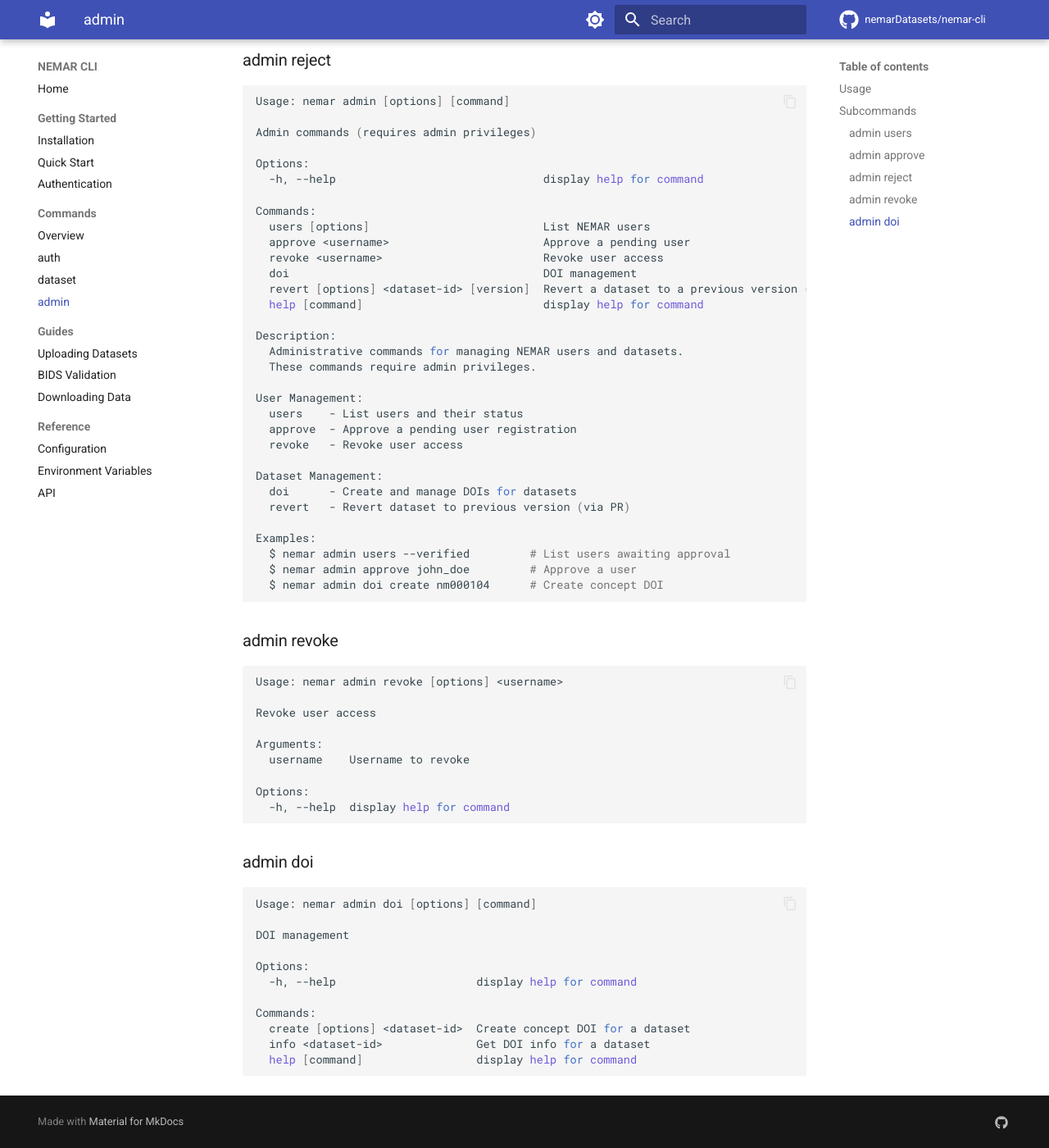
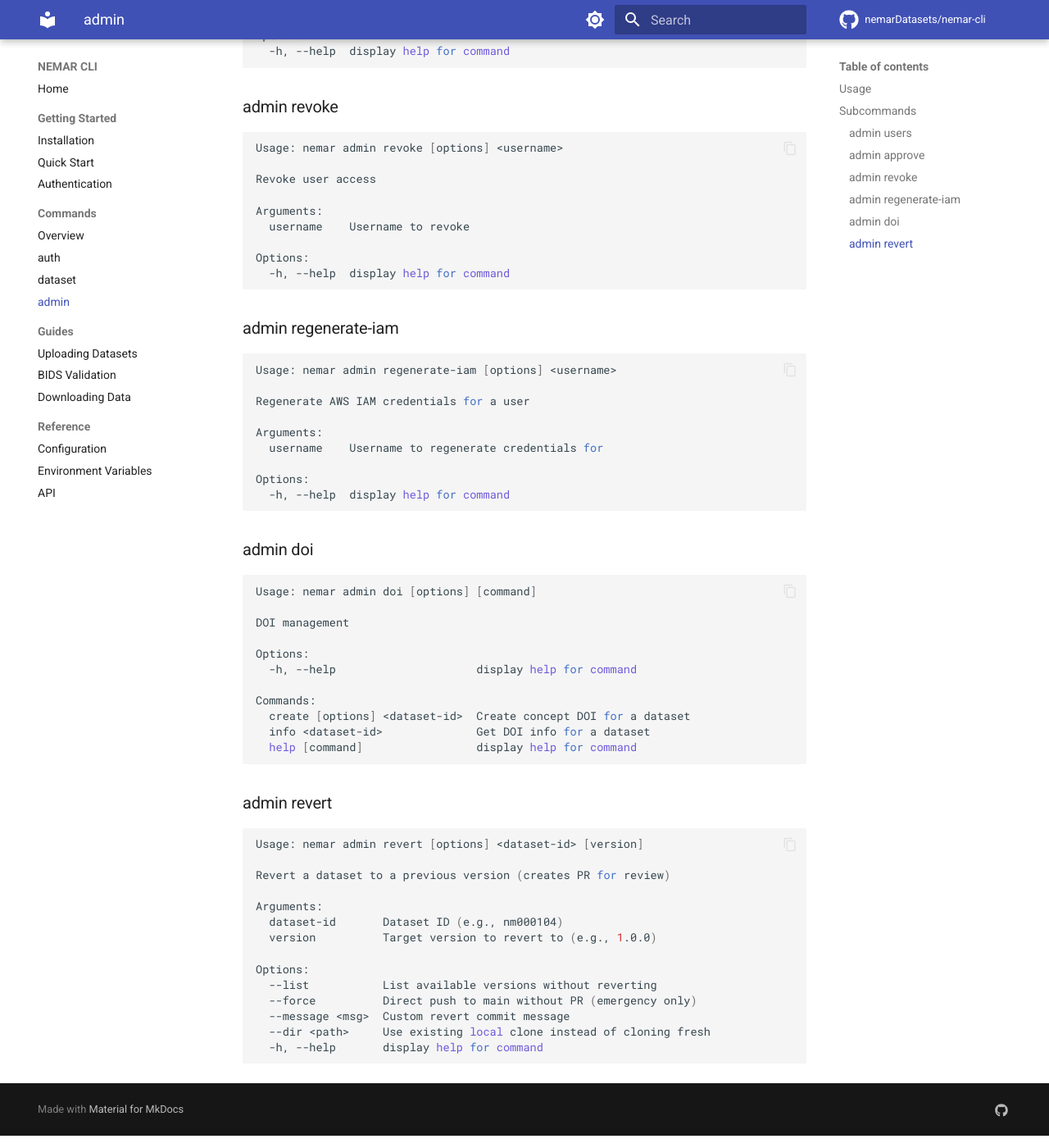
Before and after one commit to nemarOrg/nemar-cli, an MkDocs documentation site: the page built from docs/commands/admin.md, in a window 1280 px wide and 1400 px high, scrolled down 1519 px. Shown: the whole window at 82% size. Built offline with MkDocs 1.6.1 and Material for MkDocs 9.7.7, drawn with Linux system fonts in a browser that asks for light colours; comment, search, counter and statistics services are not loaded; some of the changed text lies outside the part shown.

Commit message:
feat: add admin regenerate-iam command and complete docs (#29)
- Add nemar admin regenerate-iam CLI command
- Add sandbox command documentation
- Fix admin command docs (remove reject, add regenerate-iam, revert)
- Update docs generator to include sandbox and all admin subcommands

Fixes #28

````diff
--- a/docs/commands/admin.md
+++ b/docs/commands/admin.md
@@ -16,6 +16,7 @@ Commands:
   users [options]                          List NEMAR users
   approve <username>                       Approve a pending user
   revoke <username>                        Revoke user access
+  regenerate-iam <username>                Regenerate AWS IAM credentials for a user
   doi                                      DOI management
   revert [options] <dataset-id> [version]  Revert a dataset to a previous version (creates PR for review)
   help [command]                           display help for command
@@ -25,18 +26,20 @@ Description:
   These commands require admin privileges.
 
 User Management:
-  users    - List users and their status
-  approve  - Approve a pending user registration
-  revoke   - Revoke user access
+  users          - List users and their status
+  approve        - Approve a pending user registration
+  revoke         - Revoke user access
+  regenerate-iam - Regenerate AWS credentials for a user
 
 Dataset Management:
   doi      - Create and manage DOIs for datasets
   revert   - Revert dataset to previous version (via PR)
 
 Examples:
-  $ nemar admin users --verified         # List users awaiting approval
-  $ nemar admin approve john_doe         # Approve a user
-  $ nemar admin doi create nm000104      # Create concept DOI
+  $ nemar admin users --verified           # List users awaiting approval
+  $ nemar admin approve john_doe           # Approve a user
+  $ nemar admin regenerate-iam john_doe    # Regenerate AWS credentials
+  $ nemar admin doi create nm000104        # Create concept DOI
 ```
 
 ## Subcommands
@@ -70,43 +73,6 @@ Options:
   -h, --help  display help for command
 ```
 
-### admin reject
-
-```bash
-Usage: nemar admin [options] [command]
-
-Admin commands (requires admin privileges)
-
-Options:
-  -h, --help                               display help for command
-
-Commands:
-  users [options]                          List NEMAR users
-  approve <username>                       Approve a pending user
-  revoke <username>                        Revoke user access
-  doi                                      DOI management
-  revert [options] <dataset-id> [version]  Revert a dataset to a previous version (creates PR for review)
-  help [command]                           display help for command
-
-Description:
-  Administrative commands for managing NEMAR users and datasets.
-  These commands require admin privileges.
-
-User Management:
-  users    - List users and their status
-  approve  - Approve a pending user registration
-  revoke   - Revoke user access
-
-Dataset Management:
-  doi      - Create and manage DOIs for datasets
-  revert   - Revert dataset to previous version (via PR)
-
-Examples:
-  $ nemar admin users --verified         # List users awaiting approval
-  $ nemar admin approve john_doe         # Approve a user
-  $ nemar admin doi create nm000104      # Create concept DOI
-```
-
 ### admin revoke
 
 ```bash
@@ -116,6 +82,20 @@ Revoke user access
 
 Arguments:
   username    Username to revoke
+
+Options:
+  -h, --help  display help for command
+```
+
+### admin regenerate-iam
+
+```bash
+Usage: nemar admin regenerate-iam [options] <username>
+
+Regenerate AWS IAM credentials for a user
+
+Arguments:
+  username    Username to regenerate credentials for
 
 Options:
   -h, --help  display help for command
@@ -136,3 +116,22 @@ Commands:
   info <dataset-id>              Get DOI info for a dataset
   help [command]                 display help for command
 ```
+
+### admin revert
+
+```bash
+Usage: nemar admin revert [options] <dataset-id> [version]
+
+Revert a dataset to a previous version (creates PR for review)
+
+Arguments:
+  dataset-id       Dataset ID (e.g., nm000104)
+  version          Target version to revert to (e.g., 1.0.0)
+
+Options:
+  --list           List available versions without reverting
+  --force          Direct push to main without PR (emergency only)
+  --message <msg>  Custom revert commit message
+  --dir <path>     Use existing local clone instead of cloning fresh
+  -h, --help       display help for command
+```
````
Also changed, not shown: docs/commands/auth.md (+28 -14 lines), docs/commands/dataset.md (+0 -80 lines), docs/commands/index.md (+6 -16 lines), docs/commands/sandbox.md (added, +57 -0 lines), 2 other files.
